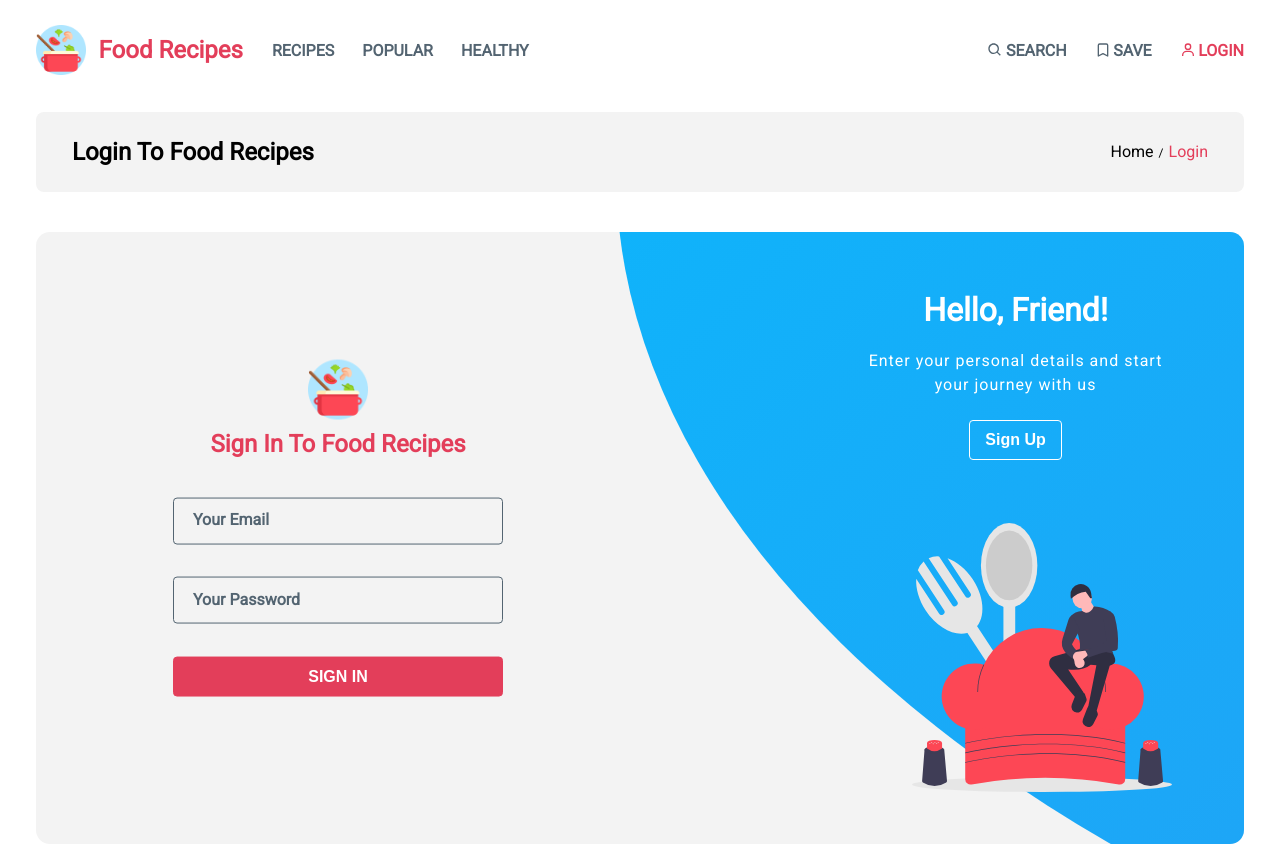
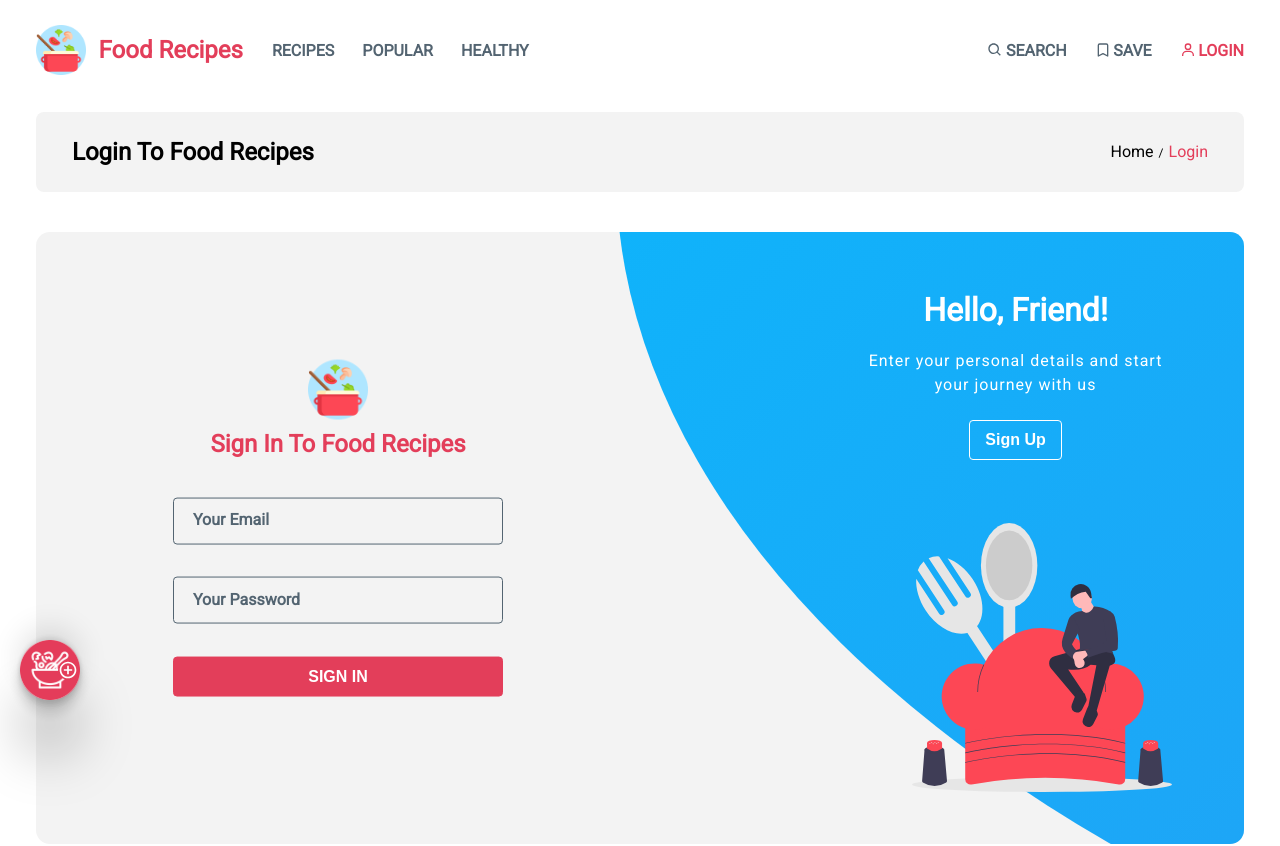
Before and after one commit to NguyenTanPil/food-recipes, a React (Create React App) app in the folder client/: page /login in a window 1280 px wide. Shown: the top 846 px of the page. Built offline with nearby package versions, Linux system fonts and the light colour scheme; a web font is replaced by a local one.

Commit message:
add create recipe button

```diff
--- a/client/src/App.js
+++ b/client/src/App.js
@@ -13,6 +13,7 @@ import { light } from './components/Theme';
 import ToTopButton from './components/ToTopButton';
 import GlobalStyle from './GlobalStyles';
 import CreateRecipe from './components/Pages/CreateRecipe';
+import CreateButton from './components/CreateButton';
 
 function App() {
   return (
@@ -31,6 +32,7 @@ function App() {
             <Route path="/:category" element={<Category />} />
             <Route path="/:category/:recipeId" element={<RecipeDetail />} />
           </Routes>
+          <CreateButton />
           <ToTopButton />
           <Footer />
         </Router>
--- /dev/null
+++ b/client/src/components/CreateButton/CreateButtonStyled.js
@@ -0,0 +1,40 @@
+import styled from 'styled-components';
+
+export const Container = styled.div`
+  border-radius: 50%;
+  box-shadow: rgba(0, 0, 0, 0.25) 0 5.4rem 5.5rem,
+    rgba(0, 0, 0, 0.12) 0 -1.2rem 3rem, rgba(0, 0, 0, 0.12) 0 0.4rem 0.6rem,
+    rgba(0, 0, 0, 0.17) 0 1.2rem 1.3rem, rgba(0, 0, 0, 0.09) 0 -0.3rem 0.5rem;
+  height: 6rem;
+  position: fixed;
+  left: 2rem;
+  bottom: 10rem;
+  transition: transform 0.2s ease-out;
+  width: 6rem;
+  z-index: 1008;
+
+  a {
+    display: block;
+    position: relative;
+    height: 100%;
+  }
+
+  img {
+    width: 100%;
+  }
+
+  svg {
+    background-color: ${(props) => props.theme.hoverColor};
+    border-radius: 50%;
+    color: ${(props) => props.theme.backgroundColor};
+    font-size: 2rem;
+    font-weight: 600;
+    position: absolute;
+    right: 0.2rem;
+    top: 2rem;
+  }
+
+  &:hover {
+    transform: scale(1.1);
+  }
+`;
--- /dev/null
+++ b/client/src/components/CreateButton/index.jsx
@@ -0,0 +1,17 @@
+import { Link } from 'react-router-dom';
+import { Container } from './CreateButtonStyled';
+import addRecipeImg from '../../assets/add-recipe.png';
+import { MdOutlineAddCircleOutline } from 'react-icons/md';
+
+const CreateButton = () => {
+  return (
+    <Container>
+      <Link to="/create-recipe">
+        <img src={addRecipeImg} alt="" />
+        <MdOutlineAddCircleOutline />
+      </Link>
+    </Container>
+  );
+};
+
+export default CreateButton;
```
Also changed, not shown: client/src/assets/add-recipe.png (added), client/src/assets/gif-loading-icon.jpg (deleted).
